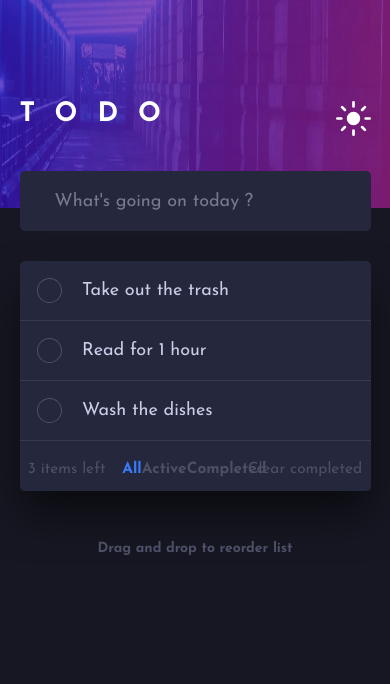
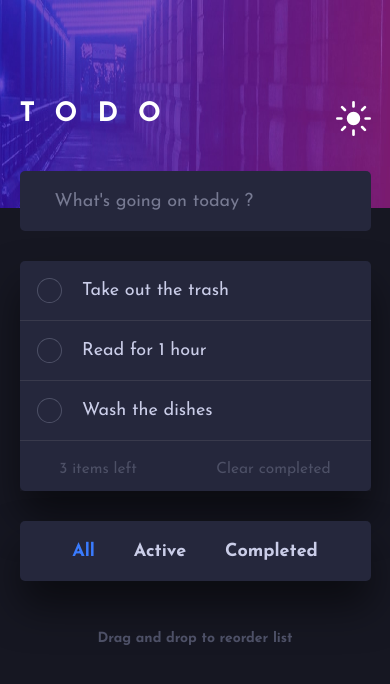
Before and after one commit to NightClover-code/Todo-app, a React (Create React App) app: page / in a window 390 px wide. Shown: the top 684 px of the page. Built offline with nearby package versions, Linux system fonts and the light colour scheme.

Commit message:
added media queries

```diff
--- a/src/App.jsx
+++ b/src/App.jsx
@@ -8,6 +8,7 @@ import { v4 as uuidv4 } from 'uuid';
 //importing components
 import TodoList from './components/TodoList';
 import TodoSearchBar from './components/TodoSearchBar';
+import TodoFilters from './components/TodoFilters';
 //default todos
 const defaultTodos = [
   { title: 'Take out the trash', isCompleted: false, id: uuidv4() },
@@ -45,6 +46,20 @@ const App = () => {
     };
     saveToLocal();
   }, [todos]);
+  //filter component lifted functions
+  //toggling filter items color
+  const toggleColor = (event, listRef) => {
+    Array.from(listRef.current.children).forEach(item => {
+      item.classList.remove('blue__text');
+    });
+    if (event.target.tagName === 'LI') {
+      event.target.classList.add('blue__text');
+    }
+  };
+  //updtating filter type state
+  const updateFilterType = event => {
+    setFilterType(event.target.id);
+  };
   //returning jsx
   return (
     <div
@@ -69,7 +84,20 @@ const App = () => {
             filterType={filterType}
             setFilterType={setFilterType}
             lightMode={lightMode}
+            toggleColor={toggleColor}
+            updateFilterType={updateFilterType}
           />
+          <div
+            className={`todo__filters__separate ${
+              lightMode === true ? 'white__filters__separate' : ''
+            }`}
+          >
+            <TodoFilters
+              lightMode={lightMode}
+              toggleColor={toggleColor}
+              updateFilterType={updateFilterType}
+            />
+          </div>
           <footer>
             <p className={lightMode === true ? 'white__footer__text' : ''}>
               Drag and drop to reorder list
--- a/src/components/TodoFilters.jsx
+++ b/src/components/TodoFilters.jsx
@@ -1,41 +1,14 @@
-//importing react library
 import React, { useRef } from 'react';
-//filters component
-const TodoFilters = ({ todos, setTodos, setFilterType, lightMode }) => {
-  //refs
+
+const TodoFilters = ({ lightMode, updateFilterType, toggleColor }) => {
   const listRef = useRef(null);
-  //toggling filter items color
-  const toggleColor = event => {
-    Array.from(listRef.current.children).forEach(item => {
-      item.classList.remove('blue__text');
-    });
-    if (event.target.tagName === 'LI') {
-      event.target.classList.add('blue__text');
-    }
-  };
-  //updtating filter type state
-  const updateFilterType = event => {
-    setFilterType(event.target.id);
-  };
-  //clearing completed todos
-  const clearCompleted = () => {
-    setTodos(todos.filter(someTodo => someTodo.isCompleted === false));
-  };
   return (
-    <div
-      className={`todo__filters ${
-        lightMode === true ? 'white__filters__list' : ''
-      }`}
-    >
-      <span className="todo__items__left">{todos.length} items left</span>
     <ul
-        className={`filters ${
-          lightMode === true ? 'white__filters__hover' : ''
-        }`}
+      className={`filters ${lightMode === true ? 'white__filters__hover' : ''}`}
       ref={listRef}
       onClick={e => {
-          updateFilterType(e);
-          toggleColor(e);
+        updateFilterType(e, listRef);
+        toggleColor(e, listRef);
       }}
     >
       <li className="blue__text" id="all">
@@ -44,15 +17,6 @@ const TodoFilters = ({ todos, setTodos, setFilterType, lightMode }) => {
       <li id="active">Active</li>
       <li id="completed">Completed</li>
     </ul>
-      <span
-        className={`clear__todo ${
-          lightMode === true ? 'white__span__hover' : ''
-        }`}
-        onClick={clearCompleted}
-      >
-        Clear completed
-      </span>
-    </div>
   );
 };
 
--- /dev/null
+++ b/src/components/TodoFiltersContainer.jsx
@@ -0,0 +1,41 @@
+//importing react library
+import React, { useRef } from 'react';
+//importing filters component
+import TodoFilters from './TodoFilters';
+//filters component
+const TodoFiltersContainer = ({
+  todos,
+  setTodos,
+  lightMode,
+  toggleColor,
+  updateFilterType,
+}) => {
+  //clearing completed todos
+  const clearCompleted = () => {
+    setTodos(todos.filter(someTodo => someTodo.isCompleted === false));
+  };
+  return (
+    <div
+      className={`todo__filters ${
+        lightMode === true ? 'white__filters__list' : ''
+      }`}
+    >
+      <span className="todo__items__left">{todos.length} items left</span>
+      <TodoFilters
+        lightMode={lightMode}
+        toggleColor={toggleColor}
+        updateFilterType={updateFilterType}
+      />
+      <span
+        className={`clear__todo ${
+          lightMode === true ? 'white__span__hover' : ''
+        }`}
+        onClick={clearCompleted}
+      >
+        Clear completed
+      </span>
+    </div>
+  );
+};
+
+export default TodoFiltersContainer;
--- a/src/components/TodoList.jsx
+++ b/src/components/TodoList.jsx
@@ -1,7 +1,7 @@
 //importing react library
 import React, { useCallback } from 'react';
 //importing components
-import TodoFilters from './TodoFilters';
+import TodoFiltersContainer from './TodoFiltersContainer';
 import TodoListItem from './TodoListItem';
 import update from 'immutability-helper';
 //list component
@@ -11,6 +11,8 @@ const TodoList = ({
   filterType,
   setFilterType,
   lightMode,
+  toggleColor,
+  updateFilterType,
 }) => {
   //drag function
   const moveTodo = useCallback(
@@ -47,11 +49,13 @@ const TodoList = ({
   return (
     <div className={`todo__list ${lightMode === true ? 'white__list' : ''}`}>
       {returnedTodos}
-      <TodoFilters
+      <TodoFiltersContainer
         todos={todos}
         setFilterType={setFilterType}
         setTodos={setTodos}
         lightMode={lightMode}
+        toggleColor={toggleColor}
+        updateFilterType={updateFilterType}
       />
     </div>
   );
--- a/src/css/app.css
+++ b/src/css/app.css
@@ -196,6 +196,63 @@
   color: #e4e5f1;
 }
 
+.todo__filters__separate {
+  cursor: pointer;
+  display: -webkit-box;
+  display: -ms-flexbox;
+  display: flex;
+  -webkit-box-pack: center;
+      -ms-flex-pack: center;
+          justify-content: center;
+  -webkit-box-align: center;
+      -ms-flex-align: center;
+          align-items: center;
+  width: 100%;
+  height: 60px;
+  background: #25273c;
+  font-size: 18px;
+  color: #cacde8;
+  font-family: inherit;
+  margin-top: 30px;
+  border-radius: 5px;
+  -webkit-box-shadow: 0px 25px 40px rgba(0, 0, 0, 0.5);
+          box-shadow: 0px 25px 40px rgba(0, 0, 0, 0.5);
+}
+
+.todo__filters__separate .filters {
+  width: 70%;
+  display: -webkit-box;
+  display: -ms-flexbox;
+  display: flex;
+  -webkit-box-pack: justify;
+      -ms-flex-pack: justify;
+          justify-content: space-between;
+  font-weight: 700;
+}
+
+.todo__filters__separate .filters li {
+  list-style: none;
+  cursor: pointer;
+  -webkit-transition: all 0.2s ease-in-out;
+  transition: all 0.2s ease-in-out;
+}
+
+.todo__filters__separate .filters li:hover {
+  color: #e4e5f1;
+}
+
+@media screen and (max-width: 640px) {
+  .todo__filters .filters {
+    display: none;
+  }
+}
+
+@media screen and (min-width: 640px) {
+  .todo__filters__separate {
+    display: none;
+  }
+}
+
 .completed {
   background: -webkit-gradient(linear, left top, right bottom, color-stop(10%, #57ddff), color-stop(80%, #c058f3)) !important;
 }
@@ -272,6 +329,12 @@
   font-weight: 400 !important;
 }
 
+.white__filters__separate {
+  background: #fafafa !important;
+  -webkit-box-shadow: 0px 25px 40px rgba(0, 0, 0, 0.1) !important;
+          box-shadow: 0px 25px 40px rgba(0, 0, 0, 0.1) !important;
+}
+
 .app__container {
   min-height: 100vh;
 }
--- a/src/sass/_classes.scss
+++ b/src/sass/_classes.scss
@@ -74,3 +74,8 @@
   color: $dark-grayish-blue-light !important;
   font-weight: 400 !important;
 }
+//lightMode separate filter
+.white__filters__separate {
+  background: $very-light-gray !important;
+  box-shadow: 0px 25px 40px rgba(0, 0, 0, 0.1) !important;
+}
--- a/src/sass/_todo_filters.scss
+++ b/src/sass/_todo_filters.scss
@@ -32,3 +32,46 @@
     }
   }
 }
+.todo__filters__separate {
+  cursor: pointer;
+  display: flex;
+  justify-content: center;
+  align-items: center;
+  width: 100%;
+  height: 60px;
+  background: $very-dark-desaturated-blue;
+  font-size: 18px;
+  color: $light-grayish-blue-dark;
+  font-family: inherit;
+  margin-top: 30px;
+  border-radius: 5px;
+  box-shadow: 0px 25px 40px rgba(0, 0, 0, 0.5);
+  .filters {
+    width: 70%;
+    display: flex;
+    justify-content: space-between;
+    font-weight: 700;
+    li {
+      list-style: none;
+      cursor: pointer;
+      transition: all 0.2s ease-in-out;
+      &:hover {
+        color: $light-grayish-blue-dark-hover;
+      }
+    }
+  }
+}
+
+@media screen and (max-width: 640px) {
+  .todo__filters {
+    .filters {
+      display: none;
+    }
+  }
+}
+
+@media screen and (min-width: 640px) {
+  .todo__filters__separate {
+    display: none;
+  }
+}
```
Also changed, not shown: 2 other files (tests, documents, lock files or other folders). Lines whose indentation alone changed are shown as unchanged.
